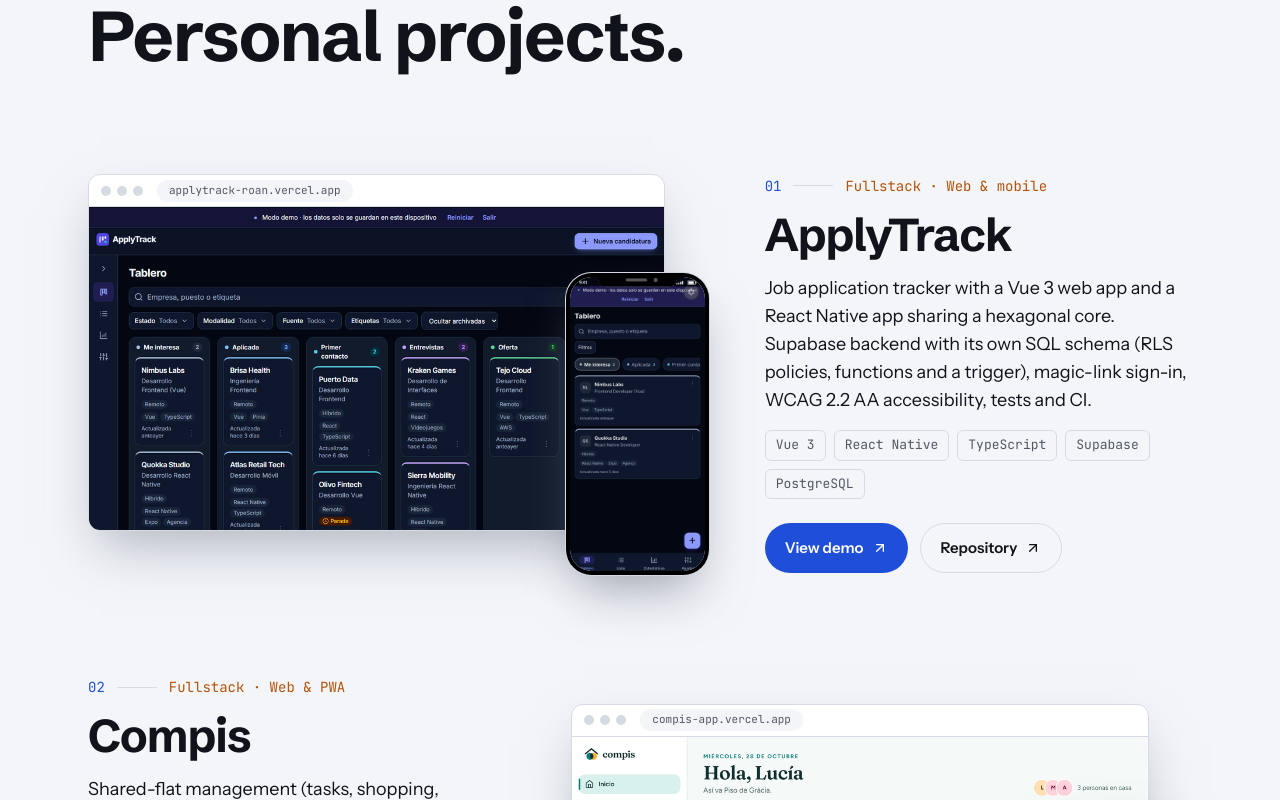
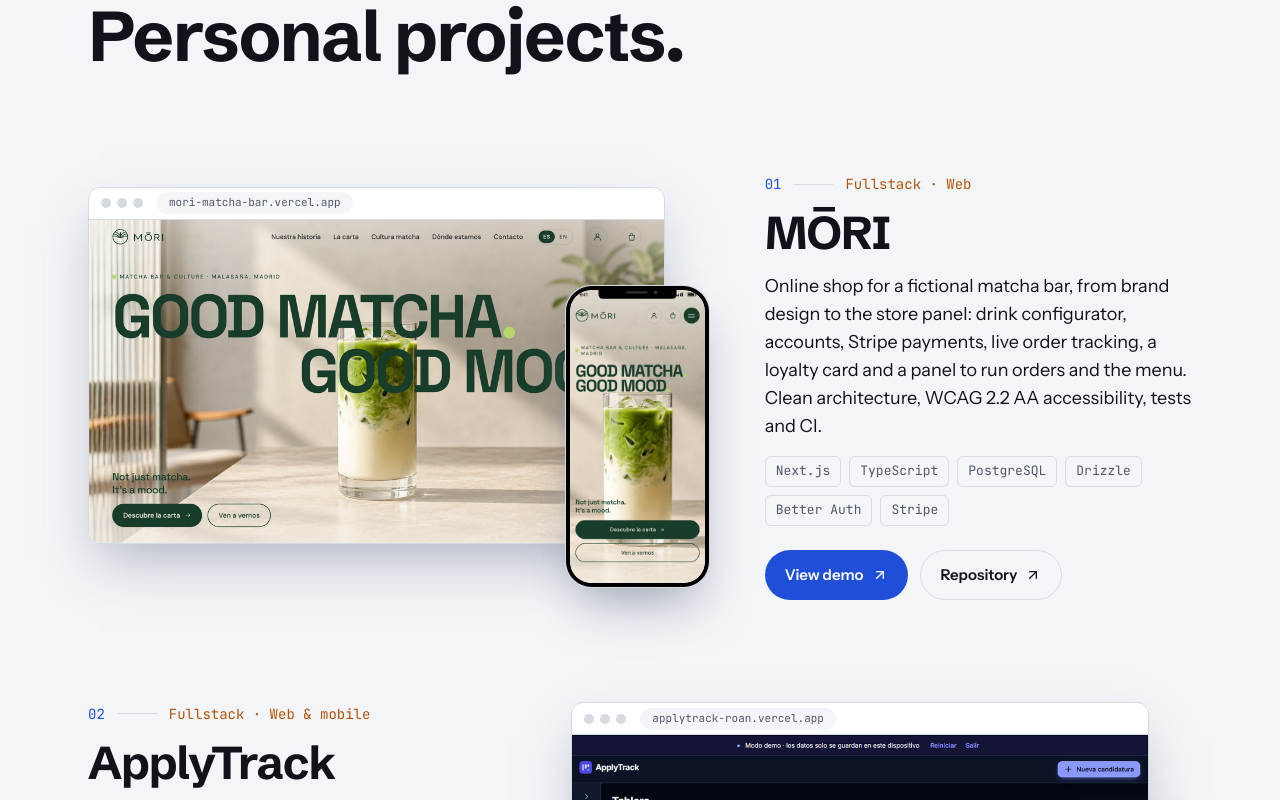
Before and after one commit to srdgz/Mi-portfolio, a React (Vite) app in the folder mi-portfolio/: page / in a window 1280 px wide. Shown: the part 3600-4400 px from the top of the page. Built offline with nearby package versions, Linux system fonts and the light colour scheme.

Commit message:
feat: add MŌRI as the first project

```diff
--- a/mi-portfolio/src/infrastructure/repositories/projectRepository.ts
+++ b/mi-portfolio/src/infrastructure/repositories/projectRepository.ts
@@ -10,6 +10,8 @@ import CompisDesktop from "@/assets/projects/CompisDesktop.png";
 import CompisMobile from "@/assets/projects/CompisMobile.png";
 import FrescaGoDesktop from "@/assets/projects/FrescaGoDesktop.png";
 import FrescaGoMobile from "@/assets/projects/FrescaGoMobile.png";
+import MoriDesktop from "@/assets/projects/MoriDesktop.png";
+import MoriMobile from "@/assets/projects/MoriMobile.png";
 import SmartStayDesktop from "@/assets/projects/SmartStayDesktop.png";
 import SmartStayMobile from "@/assets/projects/SmartStayMobile.png";
 
@@ -30,6 +32,34 @@ interface ProjectSource {
 }
 
 const sources: ProjectSource[] = [
+  {
+    title: "MŌRI",
+    desktopImage: MoriDesktop,
+    mobileImage: MoriMobile,
+    url: "mori-matcha-bar.vercel.app",
+    tech: [
+      "Next.js",
+      "TypeScript",
+      "PostgreSQL",
+      "Drizzle",
+      "Better Auth",
+      "Stripe",
+    ],
+    repoLink: "https://github.com/srdgz/mori",
+    demoLink: "https://mori-matcha-bar.vercel.app/",
+    text: {
+      es: {
+        label: "Fullstack · Web",
+        description:
+          "Tienda online de un matcha bar ficticio, del diseño de marca al panel de la tienda: configurador de bebidas, cuentas, pago con Stripe, seguimiento de pedidos en directo, tarjeta de fidelización y panel para gestionar pedidos y carta. Clean architecture, accesibilidad WCAG 2.2 AA, tests y CI.",
+      },
+      en: {
+        label: "Fullstack · Web",
+        description:
+          "Online shop for a fictional matcha bar, from brand design to the store panel: drink configurator, accounts, Stripe payments, live order tracking, a loyalty card and a panel to run orders and the menu. Clean architecture, WCAG 2.2 AA accessibility, tests and CI.",
+      },
+    },
+  },
   {
     title: "ApplyTrack",
     desktopImage: ApplyTrackDesktop,
```
Also changed, not shown: mi-portfolio/src/assets/projects/MoriDesktop.png (added), mi-portfolio/src/assets/projects/MoriMobile.png (added).
